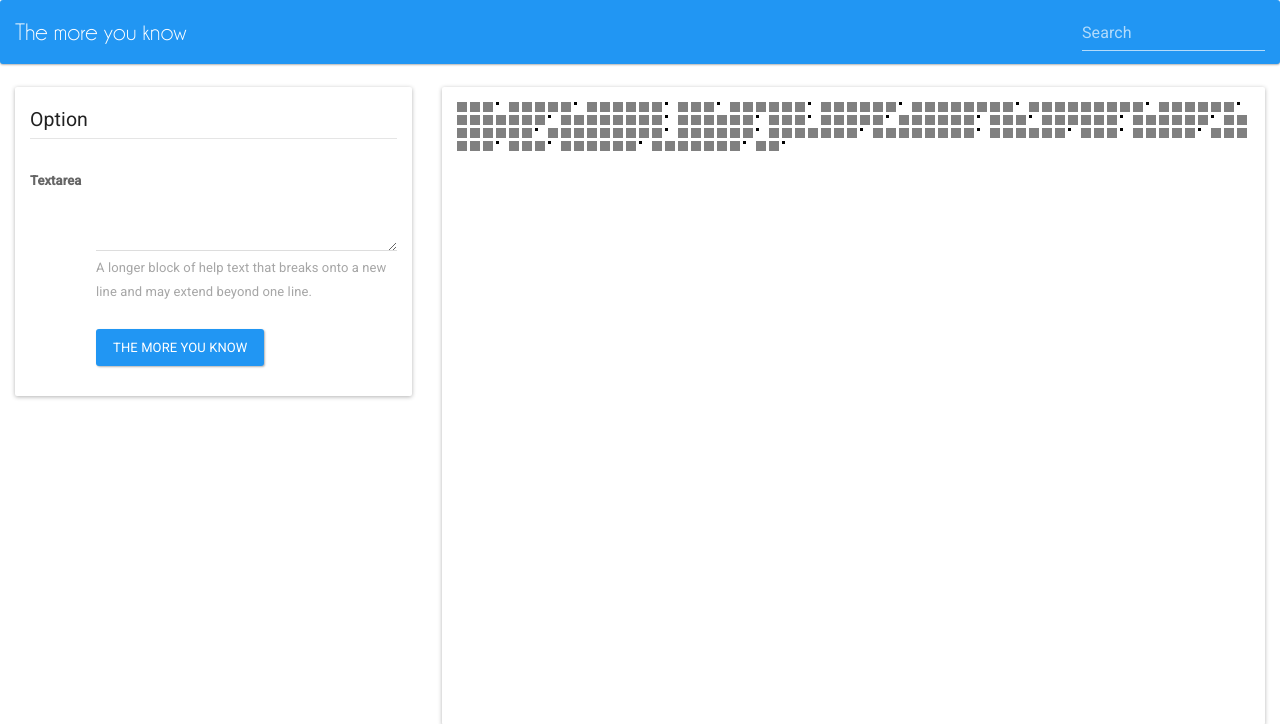
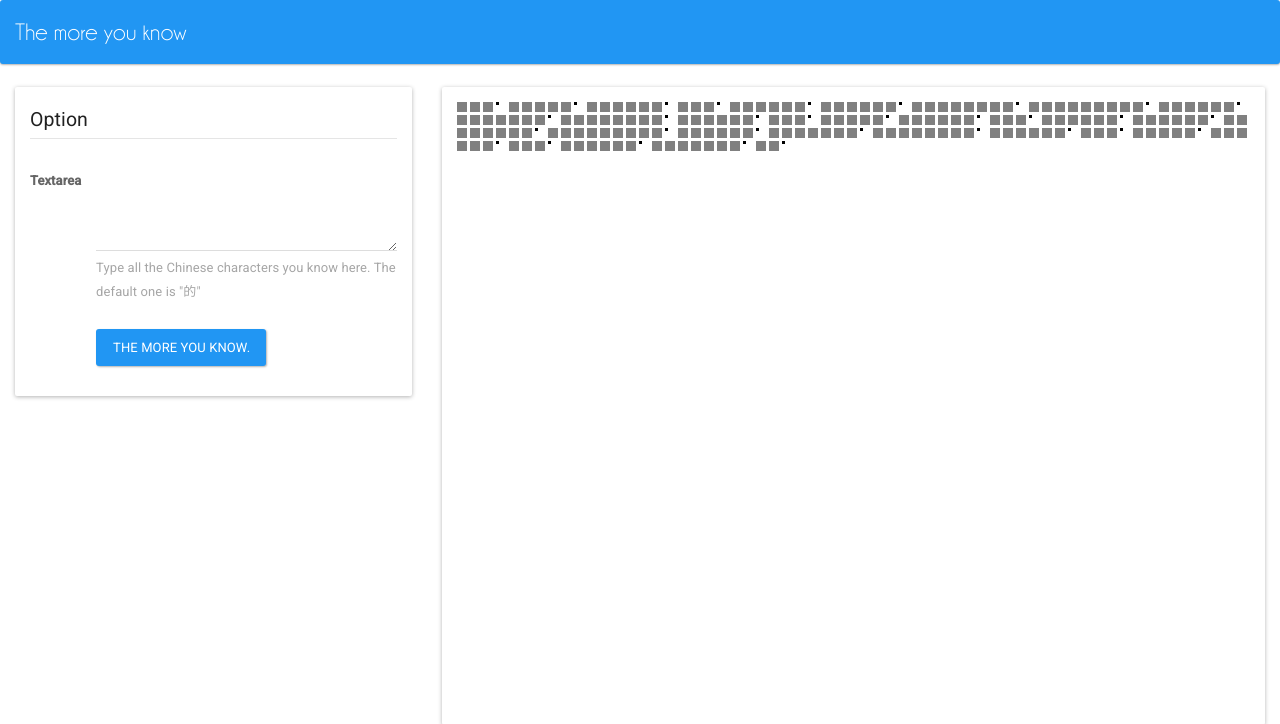
Before and after one commit to nhamlv-55/aNote, a Django app: template django_project/templates/chin_temp/chin.html in a window 1280 px wide. Shown: the top 724 px of the page. Run offline with Django 3.2, Linux system fonts and the light colour scheme; the template is opened without the code that fills it, so the values that code supplies are empty; some libraries are stand-ins or nearby versions.

Commit message:
chin fixed ui

```diff
--- a/django_project/templates/chin_temp/base_chin.html
+++ b/django_project/templates/chin_temp/base_chin.html
@@ -30,11 +30,6 @@
         </button>
         <a class="navbar-brand" href="/rotten/" font="">The more you know</a>
       </div>
-      <div class="navbar-collapse collapse navbar-inverse-collapse">
-        <form class="navbar-form navbar-right" method="GET" action="/">
-          <input type="text" class="form-control col-lg-8" placeholder="Search" name="query" id="searchBox">
-        </form>
-      </div>
     </div>
     <div class="col-lg-4 col-md-4" >
       <div class="panel panel-default">
@@ -46,12 +41,12 @@
                 <label for="textArea" class="col-lg-2 control-label">Textarea</label>
                 <div class="col-lg-10">
                   <textarea class="form-control" rows="3" id="textArea" name="query"></textarea>
-                  <span class="help-block">A longer block of help text that breaks onto a new line and may extend beyond one line.</span>
+                  <span class="help-block">Type all the Chinese characters you know here. The default one is "的"</span>
                 </div>
               </div>
               <div class="form-group">
                 <div class="col-lg-10 col-lg-offset-2">
-                  <button type="submit" class="btn btn-primary">The more you know</button>
+                  <button type="submit" class="btn btn-primary">The more you know.</button>
                 </div>
               </div>
             </fieldset>
```
